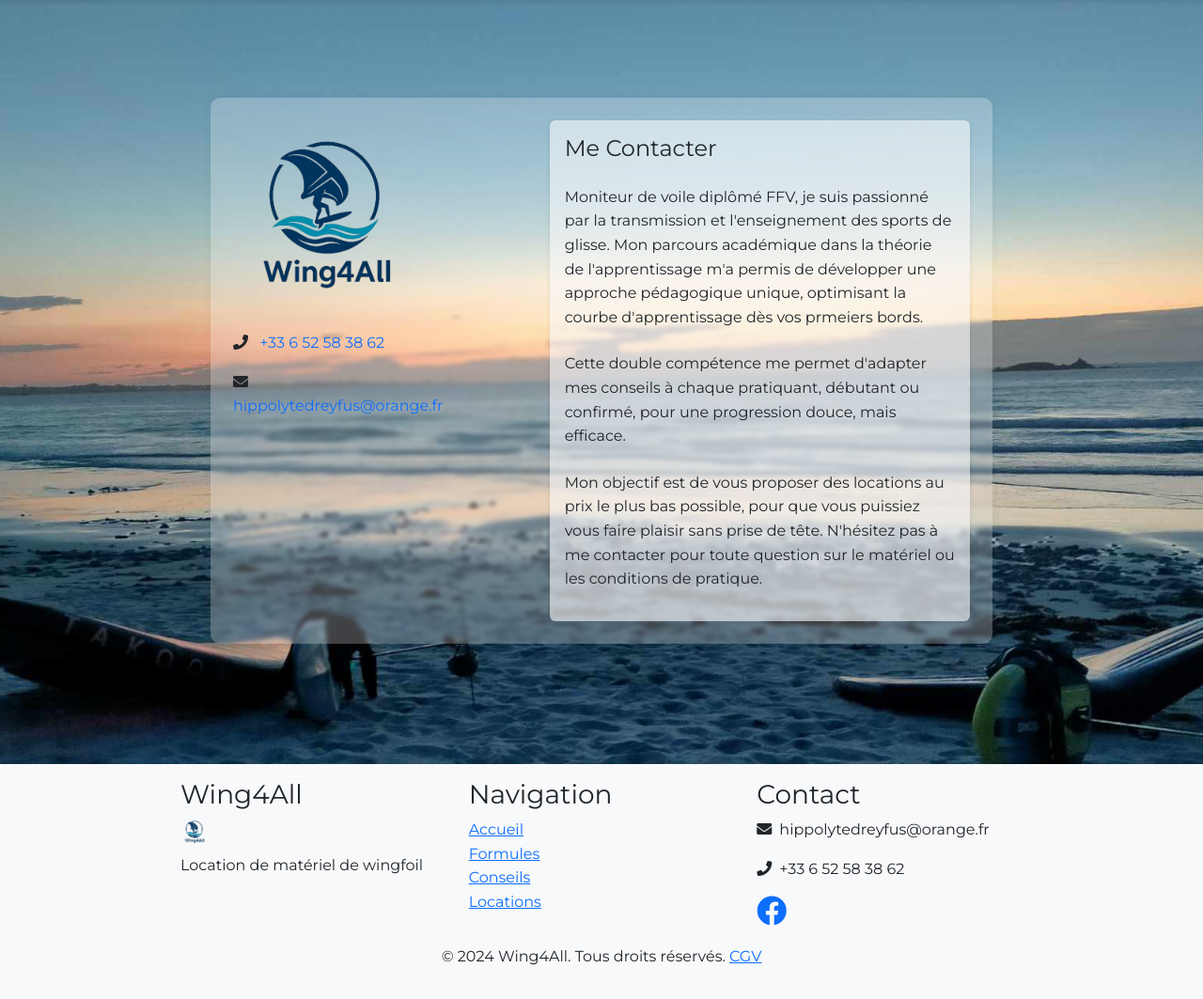
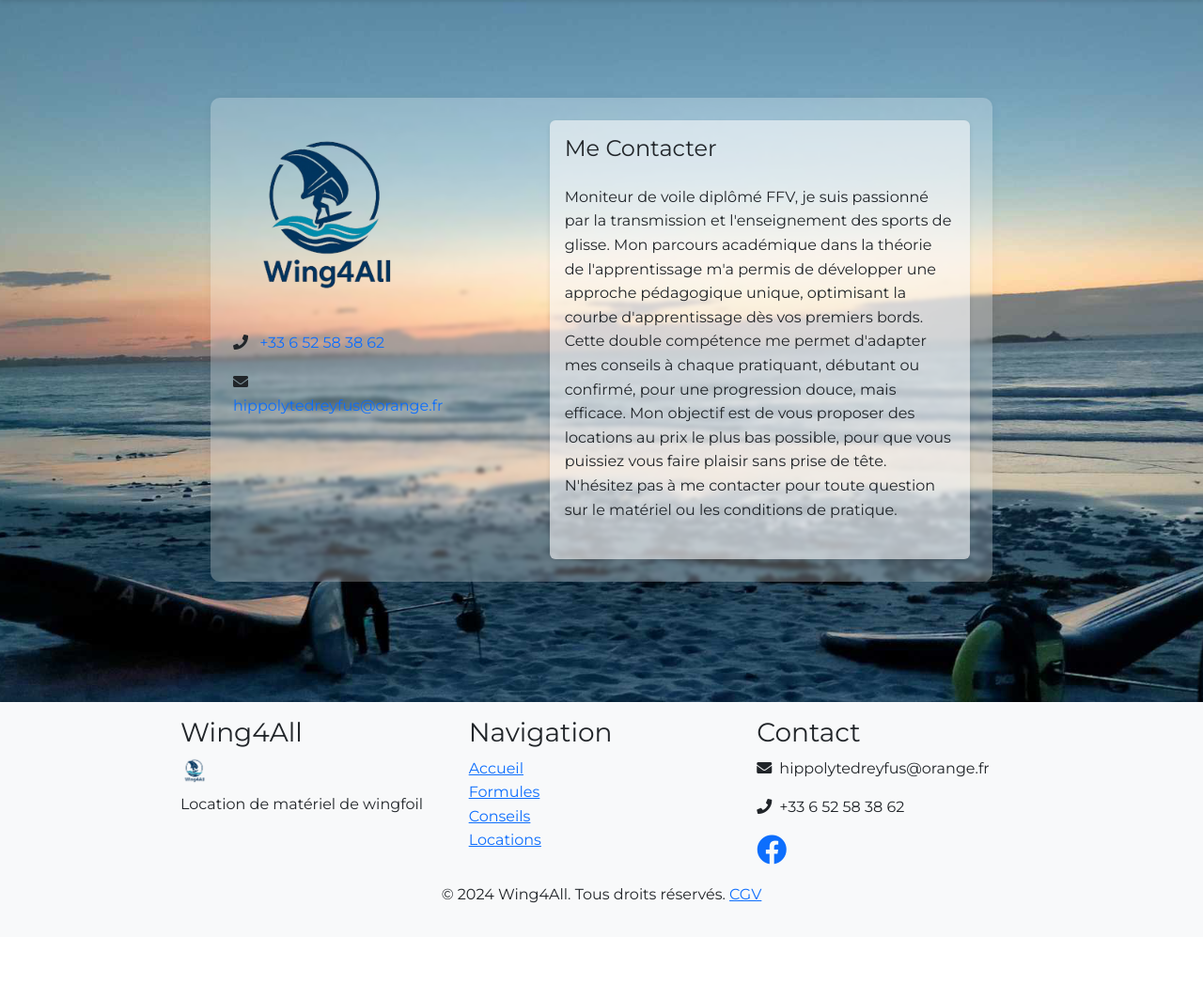
Before and after one commit to hippolyte456/wingfoil_rental, a Flask app: page /contact in a window 1280 px wide. Shown: the part 158-1221 px from the top of the page at 94% size. After the commit the page ends 1119 px from the top, so only its background shows below. Run offline with Flask 3, Linux system fonts and the light colour scheme; some libraries are stand-ins or nearby versions.

Commit message:
correction coquille

```diff
--- a/app/templates/contact.html
+++ b/app/templates/contact.html
@@ -33,13 +33,11 @@
                         <p class="mb-4">
                             Moniteur de voile diplômé FFV, je suis passionné par la transmission et l'enseignement des sports de glisse.
                             Mon parcours académique dans la théorie de l'apprentissage m'a permis de développer une approche pédagogique unique,
-                            optimisant la courbe d'apprentissage dès vos prmeiers bords.
-                        </p>
-                        <p class="mb-4">
+                            optimisant la courbe d'apprentissage dès vos premiers bords.
+
                             Cette double compétence me permet d'adapter mes conseils à chaque pratiquant,
                             débutant ou confirmé, pour une progression douce, mais efficace.
-                        </p>
-                        <p>
+
                             Mon objectif est de vous proposer des locations au prix le plus bas possible,
                             pour que vous puissiez vous faire plaisir sans prise de tête. N'hésitez pas à me contacter
                             pour toute question sur le matériel ou les conditions de pratique.
--- a/app/templates/texts/formule_debutant.txt
+++ b/app/templates/texts/formule_debutant.txt
@@ -1 +1 @@
-Vous êtes débutant mais avez per d'investir dans du matos sans avoir essayer. Je vous coache avant d'aller à l'eau pour progresser rapidement et en toute sécurité. L'investissement dans du matos ne sera que pls évident ensuite.
+Vous êtes débutant mais avez peur d'investir dans du matos sans avoir essayer. Je vous coache avant d'aller à l'eau pour progresser rapidement et en toute sécurité. L'investissement de matos ne sera que pls évident ensuite.
--- a/app/templates/texts/home_intro.txt
+++ b/app/templates/texts/home_intro.txt
@@ -1,3 +1,3 @@
 Envie de découvrir le wingfoil sans vous ruiner ? Je vous propose du matériel d'occasion à prix mini pour tester ce sport en toute liberté !
-Que ce soit pour une session entre ami(e)s ou pour vous initier avant d'investir, louez facilement et vivez des sensations uniques sur l'eau, sans contrainte.
+Que ce soit pour une session entre ami(e)s ou pour vous initier avant d'investir, louez facilement et vivez des sensations uniques sur l'eau.
 Accessible, flexible et fun : je vous offre la liberté de naviguer sans engagement !
```
